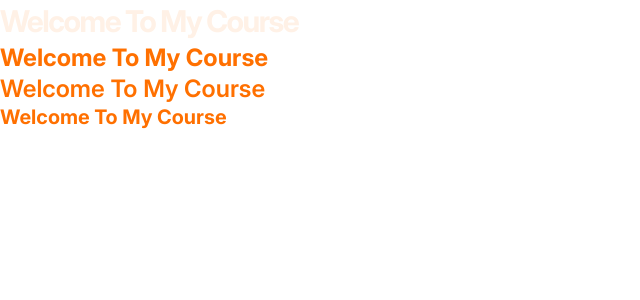
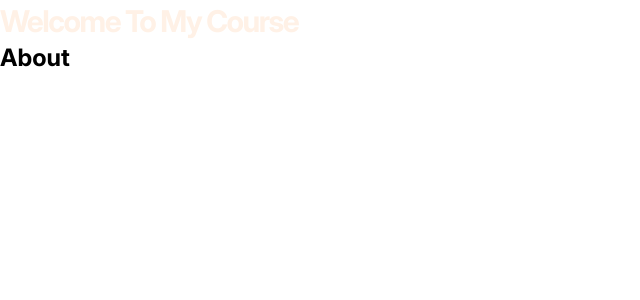
Before and after one commit to easylearningbd/next.js-build-stack-overflow-project, a Next.js app: page / in a window 1280 px wide. Shown: the top 300 px of the page, without its empty margins (0-640 px from the left). Built offline with nearby package versions, Linux system fonts and the light colour scheme.

Commit message:
n11 Route Groups

```diff
--- a/app/page.tsx
+++ b/app/page.tsx
@@ -1,12 +1,14 @@
 import Image from "next/image";
+import Link from "next/link";
 
 export default function Home() {
   return (
    <div>
       <h1 className="h1-bold text-primary-100">Welcome To My Course </h1>
-      <h1 className="h2-bold text-primary-500">Welcome To My Course </h1>
-      <h1 className="h2-semibold text-primary-500">Welcome To My Course </h1>
-      <h1 className="h3-bold text-primary-500">Welcome To My Course </h1>
+      <Link href='/about'>
+      <h1 className="h2-bold">About </h1>
+      </Link>
+
    </div>
   );
 }
```
